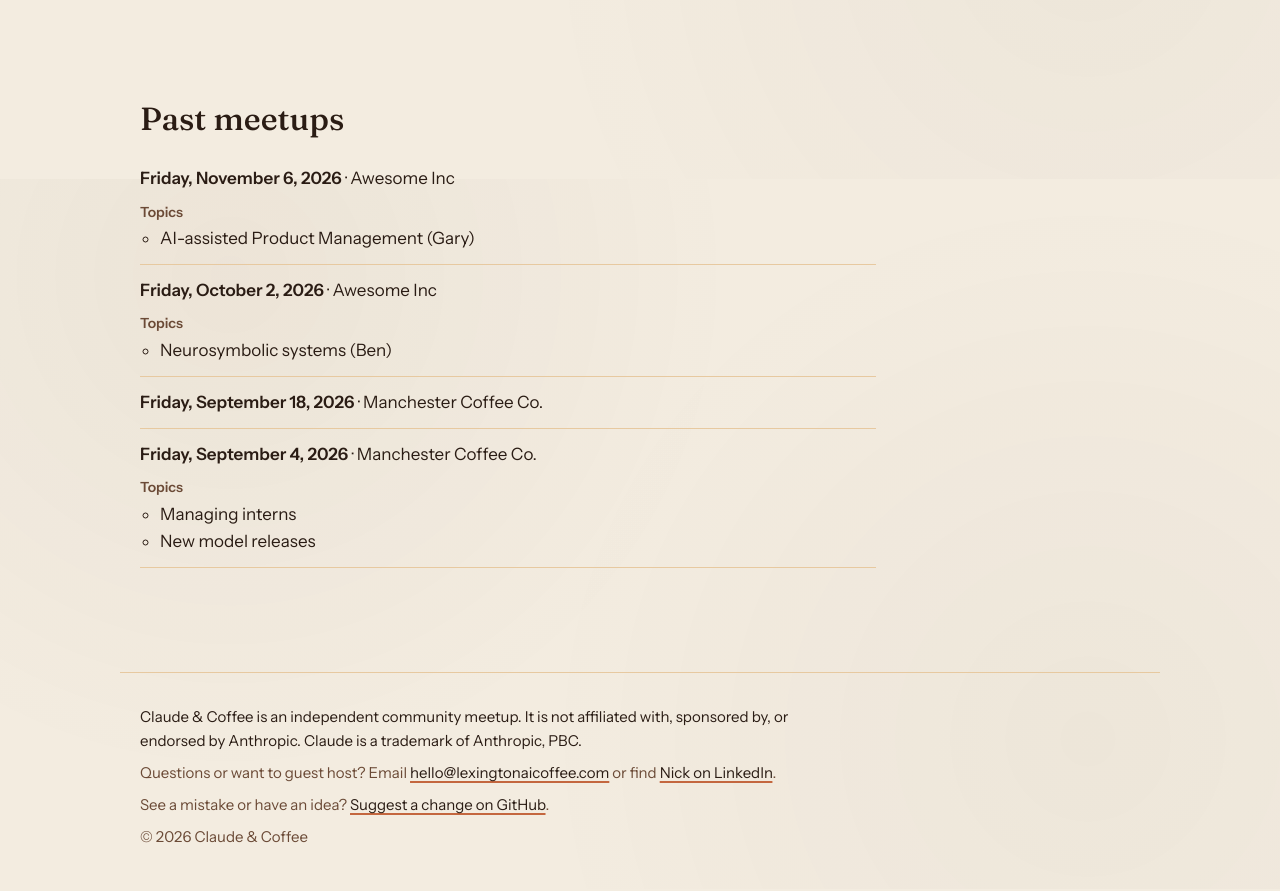
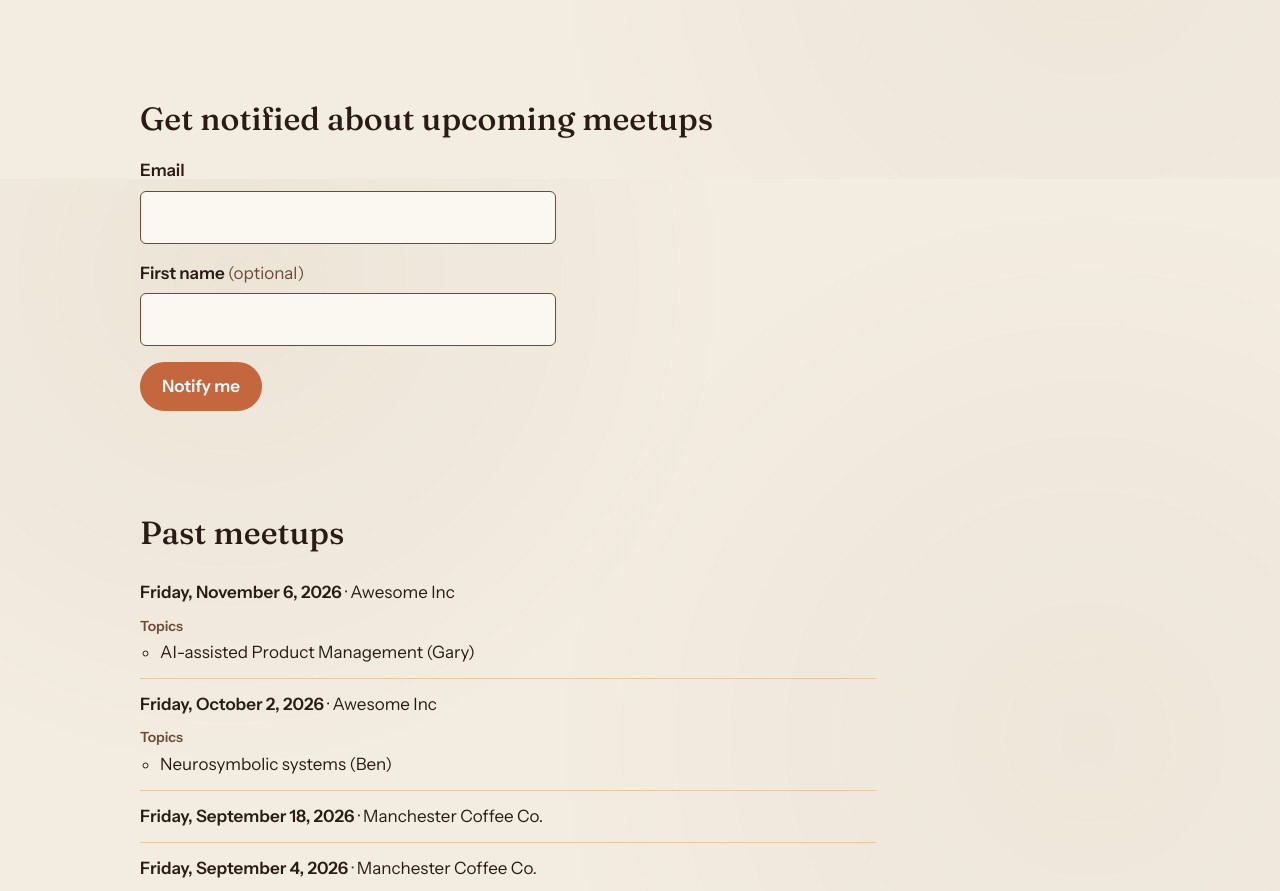
Before and after one commit to lexingtonaicoffee/lexingtonaicoffee.github.io, a plain HTML site: page index.html in a window 1280 px wide. Shown: the part 1421-2312 px from the top of the page. Drawn offline with Linux system fonts and the light colour scheme; no server answers.

Commit message:
Activate signup form via Formspree and show Get notified link
Co-Authored-By: Claude Sonnet 5.5 <noreply@anthropic.com>

```diff
--- a/index.html
+++ b/index.html
@@ -72,7 +72,7 @@
       Claude &amp; Coffee
     </a>
     <!-- Hidden until the signup form has a Formspree or HubSpot ID; remove "hidden" to show. -->
-    <a class="header-link" href="#signup" hidden>Get notified</a>
+    <a class="header-link" href="#signup">Get notified</a>
   </header>
 
   <main>
@@ -194,10 +194,10 @@
       Hidden until the form has an ID: remove "hidden" from this section and from the
       "Get notified" link in the header.
     -->
-    <section id="signup" class="signup wrap" aria-labelledby="signup-heading" hidden>
+    <section id="signup" class="signup wrap" aria-labelledby="signup-heading">
       <h2 id="signup-heading">Get notified about upcoming meetups</h2>
       <p id="thanks" class="signup-thanks" role="status">You’re on the list. See you at the next one.</p>
-      <form class="signup-form" action="https://formspree.io/f/FORM_ID" method="POST">
+      <form class="signup-form" action="https://formspree.io/f/myewggqp" method="POST">
         <div class="field">
           <label for="email">Email</label>
           <input id="email" name="email" type="email" autocomplete="email" required>
```
